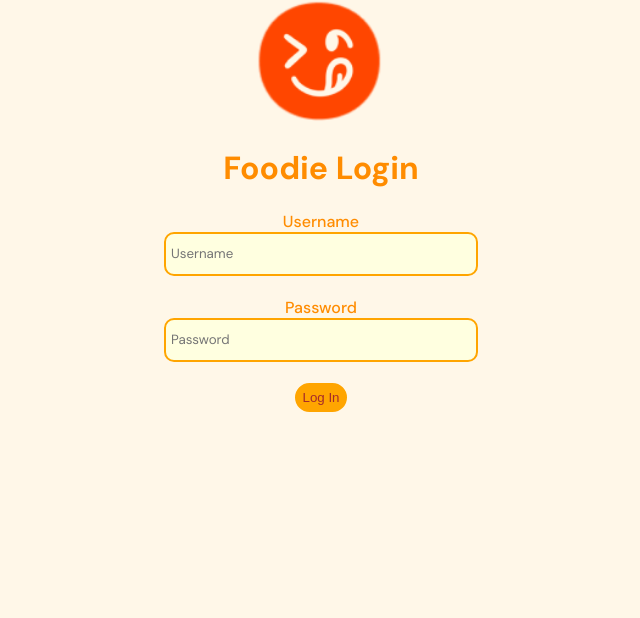
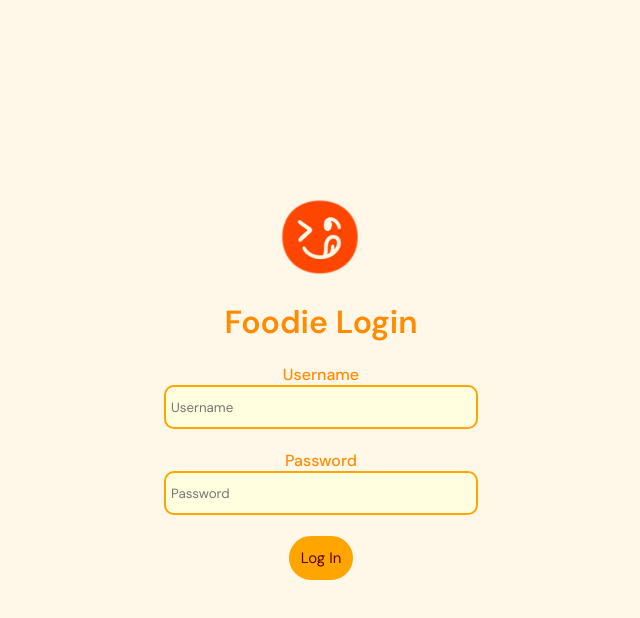
Before and after one commit to AidanAShahmaram/NomNoms, a React (Create React App) app in the folder sacks/: page /login in a window 1280 px wide. Shown: the top 618 px of the page, without its empty margins (319-959 px from the left). Built offline with nearby package versions, Linux system fonts and the light colour scheme.

Commit message:
More styling fixes

```diff
--- a/sacks/src/components/BusinessLogin.js
+++ b/sacks/src/components/BusinessLogin.js
@@ -9,7 +9,7 @@ export const BusinessLogin = () => {
     }
 
     return (
-        <>
+        <div className="login-div">
         <center><img src={logo} alt="logo" className="login-img"></img></center>
 
         <center><form>
@@ -29,7 +29,7 @@ export const BusinessLogin = () => {
             <br></br>
         </form>
         </center>
-        </>
+        </div>
     )
 }
 
--- a/sacks/src/components/Login.css
+++ b/sacks/src/components/Login.css
@@ -5,6 +5,16 @@
 /* .background {
     background-color: cornsilk;
 } */
+
+.login-div {
+    display: flex;
+    justify-content: center;
+    align-items: center;
+    flex-direction: column;
+    height: 100vh;
+    width: 100vw;
+    font-weight: 500;
+}
 
 .h1-login {
     color: darkorange;
@@ -15,10 +25,11 @@
     margin-bottom: 0.67em;
     margin-left: 0;
     margin-right: 0;
+    font-weight: 600;
 }
 
 .login-img {
-    width: 10%;
+    width: 80px;
 }
 
 .input-box {
@@ -31,13 +42,20 @@
 }
 
 .submit-login {
-    color: brown;
+    color: rgb(86, 4, 4);
     padding: 5px;
     border-style: solid;
     border-radius: 30px;
     border-color: orange;
     border-width: 2px;
+    padding: 10px;
     background-color: orange;
+    font-family: DM Sans;
+    font-size: 15px;
+}
+
+.submit-login:hover {
+    background-color: darkorange;
 }
 
 .input-label {
--- a/sacks/src/components/Login.js
+++ b/sacks/src/components/Login.js
@@ -47,7 +47,7 @@ export const Login = () => {
     }
 
     return (
-        <>
+        <div className="login-div">
 
         <center><img src={logo} alt="logo" className="login-img"></img></center>
 
@@ -69,7 +69,7 @@ export const Login = () => {
         </form>
         </center>
 
-        </>
+        </div>
     )
 }
 
--- a/sacks/src/components/SignUp.css
+++ b/sacks/src/components/SignUp.css
@@ -54,7 +54,7 @@ form {
 }
 
 .submit {
-    color: brown;
+    color: rgb(92, 1, 1);;
     padding: 5px;
     border-style: solid;
     border-radius: 30px;
```
